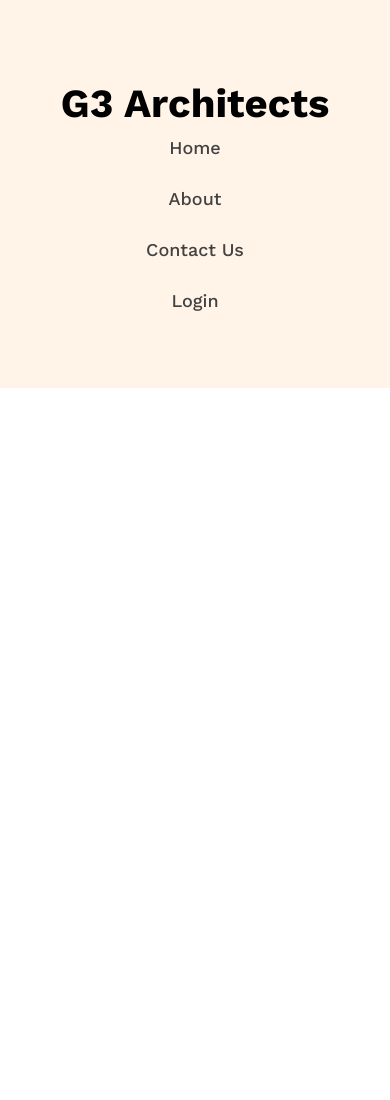
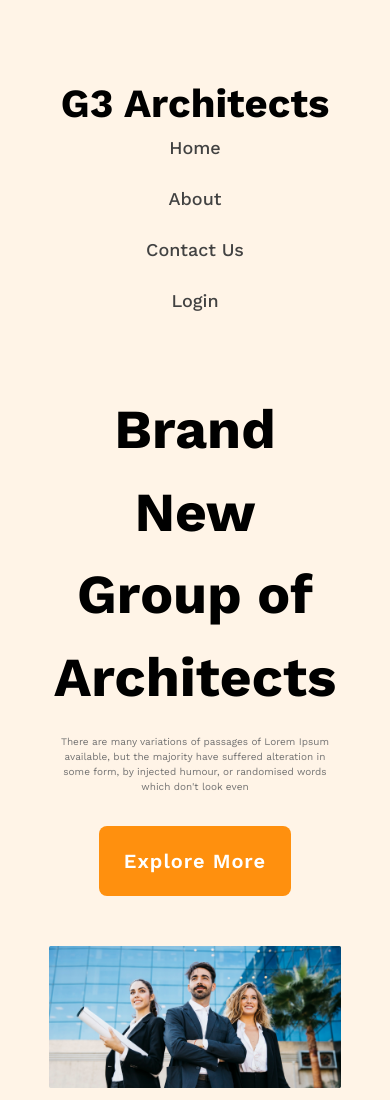
Before and after one commit to Sayfuddin-Naeem/g3-architect-website, a plain HTML site: page index.html in a window 390 px wide. Before the commit the page ends 844 px from the top, so only its background shows below. Drawn offline with nearby package versions, Linux system fonts and the light colour scheme.

Commit message:
Completed the banner section

```diff
--- a/css/style.css
+++ b/css/style.css
@@ -161,7 +161,64 @@ li, a{
 
 /***** End navbar Section *****/
 
+/***** banner Section *****/
 
+.section-header--banner{
+    margin-top: 5rem;
+    display: flex;
+    flex-direction: column;
+    align-items: center;
+}
+
+.banner--content{
+    width: 50%;
+    text-align: center;
+}
+
+.banner-content--heading{
+    font-size: 6.5rem;
+}
+
+.banner-content--details{
+    margin: 1.6rem 0 3.2rem;
+}
+
+.banner-content--btn{
+    margin-bottom: 5rem;
+}
+
+.banner--image img{
+    width: 100%;
+}
+
+/***** banner media query Section *****/
+
+/* for mobile */
+@media screen and (max-width: 576px) {
+    .banner--content{
+        width: 100%;
+        padding: 0 1.5rem;
+    }
+    .banner-content--heading{
+        font-size: 5.5rem;
+    }
+}
+
+/* for tablet */
+@media screen and (max-width: 992px) {
+    .banner--content{
+        width: 80%;
+        padding: 0 1.5rem;
+    }
+    .banner-content--heading{
+        font-size: 5.5rem;
+    }
+}
+
+/***** End banner media query Section *****/
+
+
+/***** End banner Section *****/
 
 
 
--- a/index.html
+++ b/index.html
@@ -40,7 +40,24 @@
 
         <!-- ========== End navbar Section ========== -->
 
+        <!-- ========== Start banner Section ========== -->
 
+        <section class="section-header--banner">
+            <div class="banner--content">
+                <h1 class="banner-content--heading">
+                    Brand New<br>Group of Architects
+                </h1>
+                <p class="banner-content--details">
+                    There are many variations of passages of Lorem Ipsum available, but the majority have suffered alteration in some form, by injected humour, or randomised words which don't look even
+                </p>
+                <button class="banner-content--btn btn">Explore More</button>
+            </div>
+            <figure class="banner--image container">
+                <img src="images/banner.png" alt="three architect standup next-to each other">
+            </figure>
+        </section>
+
+        <!-- ========== End banner Section ========== -->
 
 
     </header>
```
